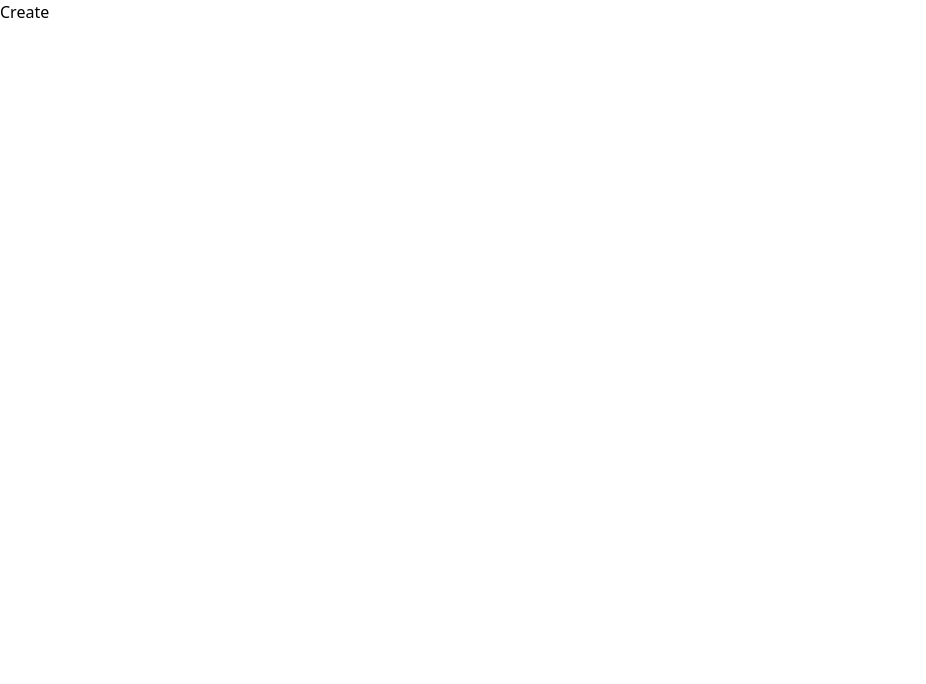
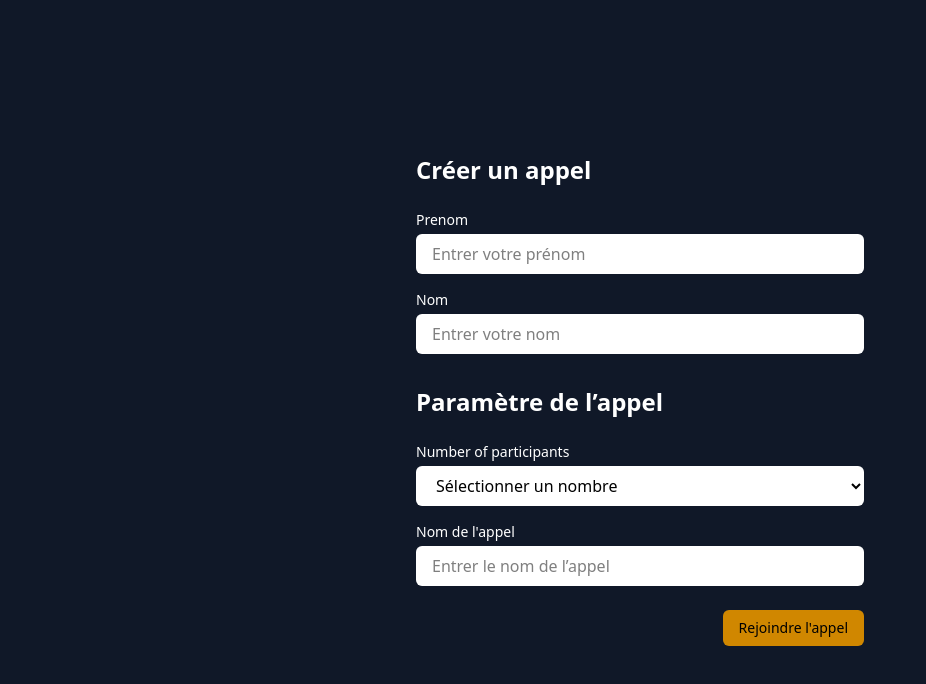
Before and after one commit to jerome-pourra/workshop_mds_2, a Vue app in the folder frontend-dev/: page / in a window 1280 px wide. Shown: the top 684 px of the page, without its empty margins (0-926 px from the left). Built offline with nearby package versions, Linux system fonts and the light colour scheme.

Commit message:
feat(create call): create user / call

```diff
--- a/frontend-dev/src/components/call-form/createCall.vue
+++ b/frontend-dev/src/components/call-form/createCall.vue
@@ -1,7 +1,105 @@
-<script setup>
-
+<script>
+export default {
+  name: 'CreerAppel',
+  data() {
+    return {
+      prenom: '',
+      nom: '',
+      uuid: '',
+      nbParticipants: '',
+      nomAppel: '',
+      error: null,
+    }
+  },
+  methods: {
+    rejoindreAppel() {
+      this.createUser()
+    },
+    createUser() {
+      fetch('http://10.102.134.228:3000/user', {
+        method: 'POST',
+        headers: {
+          'Content-Type': 'application/json'
+        },
+        body: JSON.stringify({
+          firstname: this.prenom,
+          lastname: this.nom
+        })
+      })
+        .then(res => res.json())
+        .then(data => {
+          this.uuid = data.uuid
+          console.log('User créé :', data)
+          this.createCall()
+        })
+        .catch(err => {
+          this.error = 'Erreur user : ' + err.message
+          console.error(this.error)
+        })
+    },
+    createCall() {
+      fetch('http://10.102.134.228:3000/conversation', {
+        method: 'POST',
+        headers: {
+          'Content-Type': 'application/json'
+        },
+        body: JSON.stringify({
+          userId: this.uuid,
+          maxMembers: this.nbParticipants
+        })
+      })
+        .then(res => res.json())
+        .then(data => {
+          console.log('Appel créé :', data)
+        })
+        .catch(err => {
+          this.error = 'Erreur appel : ' + err.message
+          console.error(this.error)
+        })
+    }
+  }
+}
 </script>
 
 <template>
-  <h1>Create</h1>
+  <div class="min-h-screen w-screen bg-gray-900 text-white flex items-center justify-center">
+    <div class="w-full max-w-md">
+      <h2 class="text-2xl font-bold mb-6">Créer un appel</h2>
+
+      <div class="my-4">
+        <label class="block text-sm mb-1">Prenom</label>
+        <input v-model="prenom" type="text" placeholder="Entrer votre prénom"
+               class="w-full px-4 py-2 rounded-md bg-white text-black" />
+      </div>
+
+      <div class="my-4">
+        <label class="block text-sm mb-1">Nom</label>
+        <input v-model="nom" type="text" placeholder="Entrer votre nom"
+               class="w-full px-4 py-2 rounded-md bg-white text-black" />
+      </div>
+
+      <h2 class="text-2xl font-bold mt-8 mb-6">Paramètre de l’appel</h2>
+
+      <div class="my-4">
+        <label class="block text-sm mb-1">Number of participants</label>
+        <select v-model="nbParticipants" class="w-full px-4 py-2 rounded-md bg-white text-black">
+          <option disabled value="">Sélectionner un nombre</option>
+          <option v-for="n in 10" :key="n" :value="n">{{ n }}</option>
+        </select>
+      </div>
+
+      <div class="my-4">
+        <label class="block text-sm mb-1">Nom de l'appel</label>
+        <input v-model="nomAppel" type="text" placeholder="Entrer le nom de l’appel"
+               class="w-full px-4 py-2 rounded-md bg-white text-black" />
+      </div>
+
+      <div class="flex justify-end mt-6">
+        <button @click="rejoindreAppel"
+                class="bg-yellow-600 text-sm text-black px-4 py-2 rounded-md hover:bg-yellow-500 transition">
+          Rejoindre l'appel
+        </button>
+      </div>
+    </div>
+  </div>
 </template>
```
